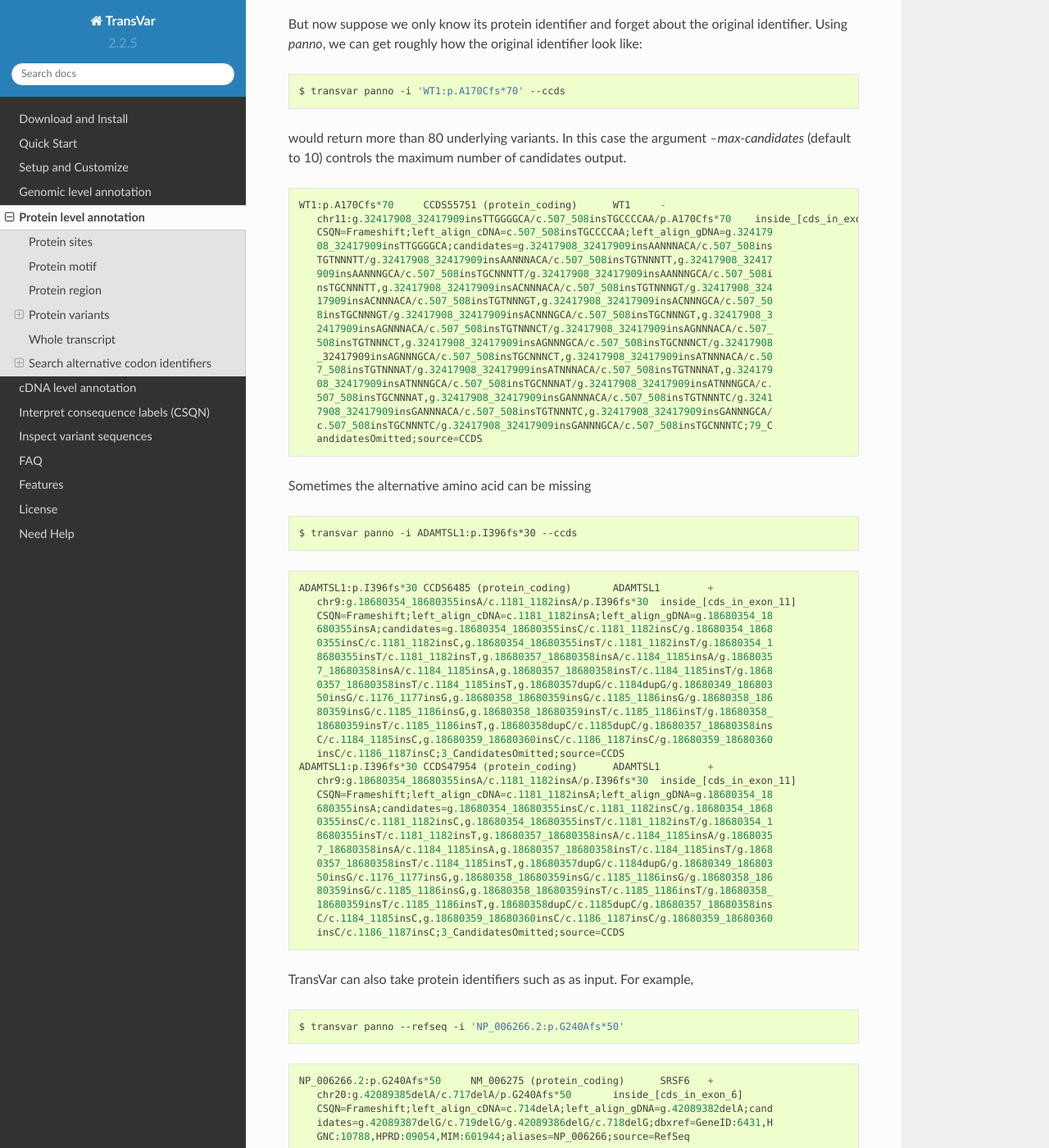
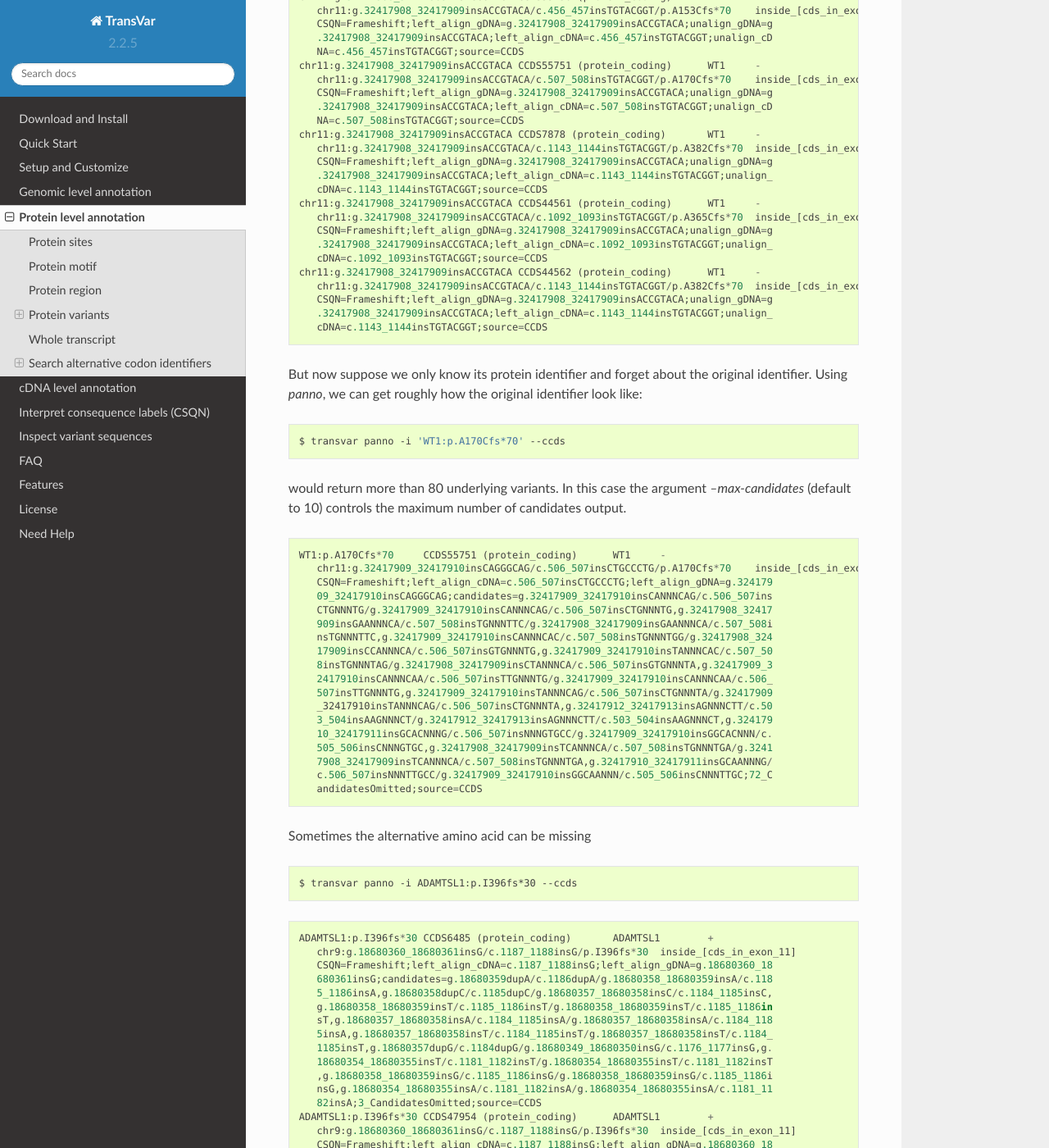
Before and after one commit to zwdzwd/transvar, a Sphinx documentation site: the page built from docs/source/annotation_from_protein_level.rst, in a window 1280 px wide and 1400 px high, scrolled down 4594 px. Shown: the whole window at 82% size. Built offline with Sphinx 7.4.7 and the Read the Docs theme 2.0.0, drawn with Linux system fonts in a browser that asks for light colours; some of the changed text lies outside the part shown.

Commit message:
update documentation

```diff
--- a/docs/source/annotation_from_protein_level.rst
+++ b/docs/source/annotation_from_protein_level.rst
@@ -186,18 +186,39 @@
 Frame-shift variants
 ^^^^^^^^^^^^^^^^^^^^^^^
 
+Frame-shift variants can be results of either insertion or deletion. In the cases where both are plausible the variants are prioritized by the length of the insertion/deletion. Mutations of smallest variants are given as the most likely inference. Other candidates are in given in the `candidates` field.
+
+.. code:: bash
+
+   $ transvar panno --refseq -i 'PTEN:p.T319fs*1'
+
+::
+
+
+In this example, both deletion `c.950_953delTACT` and insertion `c.954_955insTA` are possible. Both insertion involves fewer nucleotides and is chosen as the most likely inference. Deletion is given in the `candidates` tag.
+
+The `candidates` field shows the right-aligned genomic, right-aligned cDNA, left-aligned genomic and left-aligned cDNA identifiers separated by `/`.
+
 .. code:: bash
 
    $ transvar panno --ccds -i 'A1BG:p.G132fs*2'
-
-The `candidate` field shows the right-aligned genomic, right-aligned cDNA, left-aligned genomic and left-aligned cDNA identifiers separated by `/`.
 
 ::
 
    A1BG:p.G132fs*2	CCDS12976 (protein_coding)	A1BG	-
       chr19:g.58863868delC/c.395delG/p.G132fs*2	inside_[cds_in_exon_4]
       CSQN=Frameshift;left_align_cDNA=c.394delG;left_align_gDNA=g.58863867delC;cand
-      idates=g.58863873delG/c.393delC/g.58863869delG/c.389delC;source=CCDS
+      idates=g.58863873delG/c.393delC/g.58863869delG/c.389delC,g.58863867_58863868i
+      nsTAAT/c.394_395insATTA/g.58863867_58863868insTAAT/c.394_395insATTA,g.5886386
+      7_58863868insTAGT/c.394_395insACTA/g.58863867_58863868insTAGT/c.394_395insACT
+      A,g.58863867_58863868insTACA/c.394_395insTGTA/g.58863867_58863868insTACA/c.39
+      4_395insTGTA,g.58863867_58863868insTATG/c.394_395insCATA/g.58863867_58863868i
+      nsTATG/c.394_395insCATA,g.58863867_58863868insTACG/c.394_395insCGTA/g.5886386
+      7_58863868insTACG/c.394_395insCGTA,g.58863867_58863868insTAAG/c.394_395insCTT
+      A/g.58863867_58863868insTAAG/c.394_395insCTTA,g.58863867_58863868insTAAA/c.39
+      4_395insTTTA/g.58863867_58863868insTAAA/c.394_395insTTTA,g.58863867_58863868i
+      nsTAGG/c.394_395insCCTA/g.58863867_58863868insTAGG/c.394_395insCCTA;4_Candida
+      tesOmitted;source=CCDS
 
 Frameshift variants can be difficult since there might be too many valid underlying nucleotide variants.
 Suppose we have a relatively long insertion,
@@ -245,22 +266,22 @@
 ::
 
    WT1:p.A170Cfs*70	CCDS55751 (protein_coding)	WT1	-
-      chr11:g.32417908_32417909insTTGGGGCA/c.507_508insTGCCCCAA/p.A170Cfs*70	inside_[cds_in_exons_[7,8,9]]
-      CSQN=Frameshift;left_align_cDNA=c.507_508insTGCCCCAA;left_align_gDNA=g.324179
-      08_32417909insTTGGGGCA;candidates=g.32417908_32417909insAANNNACA/c.507_508ins
-      TGTNNNTT/g.32417908_32417909insAANNNACA/c.507_508insTGTNNNTT,g.32417908_32417
-      909insAANNNGCA/c.507_508insTGCNNNTT/g.32417908_32417909insAANNNGCA/c.507_508i
-      nsTGCNNNTT,g.32417908_32417909insACNNNACA/c.507_508insTGTNNNGT/g.32417908_324
-      17909insACNNNACA/c.507_508insTGTNNNGT,g.32417908_32417909insACNNNGCA/c.507_50
-      8insTGCNNNGT/g.32417908_32417909insACNNNGCA/c.507_508insTGCNNNGT,g.32417908_3
-      2417909insAGNNNACA/c.507_508insTGTNNNCT/g.32417908_32417909insAGNNNACA/c.507_
-      508insTGTNNNCT,g.32417908_32417909insAGNNNGCA/c.507_508insTGCNNNCT/g.32417908
-      _32417909insAGNNNGCA/c.507_508insTGCNNNCT,g.32417908_32417909insATNNNACA/c.50
-      7_508insTGTNNNAT/g.32417908_32417909insATNNNACA/c.507_508insTGTNNNAT,g.324179
-      08_32417909insATNNNGCA/c.507_508insTGCNNNAT/g.32417908_32417909insATNNNGCA/c.
-      507_508insTGCNNNAT,g.32417908_32417909insGANNNACA/c.507_508insTGTNNNTC/g.3241
-      7908_32417909insGANNNACA/c.507_508insTGTNNNTC,g.32417908_32417909insGANNNGCA/
-      c.507_508insTGCNNNTC/g.32417908_32417909insGANNNGCA/c.507_508insTGCNNNTC;79_C
+      chr11:g.32417909_32417910insCAGGGCAG/c.506_507insCTGCCCTG/p.A170Cfs*70	inside_[cds_in_exons_[7,8,9]]
+      CSQN=Frameshift;left_align_cDNA=c.506_507insCTGCCCTG;left_align_gDNA=g.324179
+      09_32417910insCAGGGCAG;candidates=g.32417909_32417910insCANNNCAG/c.506_507ins
+      CTGNNNTG/g.32417909_32417910insCANNNCAG/c.506_507insCTGNNNTG,g.32417908_32417
+      909insGAANNNCA/c.507_508insTGNNNTTC/g.32417908_32417909insGAANNNCA/c.507_508i
+      nsTGNNNTTC,g.32417909_32417910insCANNNCAC/c.507_508insTGNNNTGG/g.32417908_324
+      17909insCCANNNCA/c.506_507insGTGNNNTG,g.32417909_32417910insTANNNCAC/c.507_50
+      8insTGNNNTAG/g.32417908_32417909insCTANNNCA/c.506_507insGTGNNNTA,g.32417909_3
+      2417910insCANNNCAA/c.506_507insTTGNNNTG/g.32417909_32417910insCANNNCAA/c.506_
+      507insTTGNNNTG,g.32417909_32417910insTANNNCAG/c.506_507insCTGNNNTA/g.32417909
+      _32417910insTANNNCAG/c.506_507insCTGNNNTA,g.32417912_32417913insAGNNNCTT/c.50
+      3_504insAAGNNNCT/g.32417912_32417913insAGNNNCTT/c.503_504insAAGNNNCT,g.324179
+      10_32417911insGCACNNNG/c.506_507insNNNGTGCC/g.32417909_32417910insGGCACNNN/c.
+      505_506insCNNNGTGC,g.32417908_32417909insTCANNNCA/c.507_508insTGNNNTGA/g.3241
+      7908_32417909insTCANNNCA/c.507_508insTGNNNTGA,g.32417910_32417911insGCAANNNG/
+      c.506_507insNNNTTGCC/g.32417909_32417910insGGCAANNN/c.505_506insCNNNTTGC;72_C
       andidatesOmitted;source=CCDS
 
 Sometimes the alternative amino acid can be missing
@@ -272,31 +293,31 @@
 ::
 
    ADAMTSL1:p.I396fs*30	CCDS6485 (protein_coding)	ADAMTSL1	+
-      chr9:g.18680354_18680355insA/c.1181_1182insA/p.I396fs*30	inside_[cds_in_exon_11]
-      CSQN=Frameshift;left_align_cDNA=c.1181_1182insA;left_align_gDNA=g.18680354_18
-      680355insA;candidates=g.18680354_18680355insC/c.1181_1182insC/g.18680354_1868
-      0355insC/c.1181_1182insC,g.18680354_18680355insT/c.1181_1182insT/g.18680354_1
-      8680355insT/c.1181_1182insT,g.18680357_18680358insA/c.1184_1185insA/g.1868035
-      7_18680358insA/c.1184_1185insA,g.18680357_18680358insT/c.1184_1185insT/g.1868
-      0357_18680358insT/c.1184_1185insT,g.18680357dupG/c.1184dupG/g.18680349_186803
-      50insG/c.1176_1177insG,g.18680358_18680359insG/c.1185_1186insG/g.18680358_186
-      80359insG/c.1185_1186insG,g.18680358_18680359insT/c.1185_1186insT/g.18680358_
-      18680359insT/c.1185_1186insT,g.18680358dupC/c.1185dupC/g.18680357_18680358ins
-      C/c.1184_1185insC,g.18680359_18680360insC/c.1186_1187insC/g.18680359_18680360
-      insC/c.1186_1187insC;3_CandidatesOmitted;source=CCDS
+      chr9:g.18680360_18680361insG/c.1187_1188insG/p.I396fs*30	inside_[cds_in_exon_11]
+      CSQN=Frameshift;left_align_cDNA=c.1187_1188insG;left_align_gDNA=g.18680360_18
+      680361insG;candidates=g.18680359dupA/c.1186dupA/g.18680358_18680359insA/c.118
+      5_1186insA,g.18680358dupC/c.1185dupC/g.18680357_18680358insC/c.1184_1185insC,
+      g.18680358_18680359insT/c.1185_1186insT/g.18680358_18680359insT/c.1185_1186in
+      sT,g.18680357_18680358insA/c.1184_1185insA/g.18680357_18680358insA/c.1184_118
+      5insA,g.18680357_18680358insT/c.1184_1185insT/g.18680357_18680358insT/c.1184_
+      1185insT,g.18680357dupG/c.1184dupG/g.18680349_18680350insG/c.1176_1177insG,g.
+      18680354_18680355insT/c.1181_1182insT/g.18680354_18680355insT/c.1181_1182insT
+      ,g.18680358_18680359insG/c.1185_1186insG/g.18680358_18680359insG/c.1185_1186i
+      nsG,g.18680354_18680355insA/c.1181_1182insA/g.18680354_18680355insA/c.1181_11
+      82insA;3_CandidatesOmitted;source=CCDS
    ADAMTSL1:p.I396fs*30	CCDS47954 (protein_coding)	ADAMTSL1	+
-      chr9:g.18680354_18680355insA/c.1181_1182insA/p.I396fs*30	inside_[cds_in_exon_11]
-      CSQN=Frameshift;left_align_cDNA=c.1181_1182insA;left_align_gDNA=g.18680354_18
-      680355insA;candidates=g.18680354_18680355insC/c.1181_1182insC/g.18680354_1868
-      0355insC/c.1181_1182insC,g.18680354_18680355insT/c.1181_1182insT/g.18680354_1
-      8680355insT/c.1181_1182insT,g.18680357_18680358insA/c.1184_1185insA/g.1868035
-      7_18680358insA/c.1184_1185insA,g.18680357_18680358insT/c.1184_1185insT/g.1868
-      0357_18680358insT/c.1184_1185insT,g.18680357dupG/c.1184dupG/g.18680349_186803
-      50insG/c.1176_1177insG,g.18680358_18680359insG/c.1185_1186insG/g.18680358_186
-      80359insG/c.1185_1186insG,g.18680358_18680359insT/c.1185_1186insT/g.18680358_
-      18680359insT/c.1185_1186insT,g.18680358dupC/c.1185dupC/g.18680357_18680358ins
-      C/c.1184_1185insC,g.18680359_18680360insC/c.1186_1187insC/g.18680359_18680360
-      insC/c.1186_1187insC;3_CandidatesOmitted;source=CCDS
+      chr9:g.18680360_18680361insG/c.1187_1188insG/p.I396fs*30	inside_[cds_in_exon_11]
+      CSQN=Frameshift;left_align_cDNA=c.1187_1188insG;left_align_gDNA=g.18680360_18
+      680361insG;candidates=g.18680359dupA/c.1186dupA/g.18680358_18680359insA/c.118
+      5_1186insA,g.18680358dupC/c.1185dupC/g.18680357_18680358insC/c.1184_1185insC,
+      g.18680358_18680359insT/c.1185_1186insT/g.18680358_18680359insT/c.1185_1186in
+      sT,g.18680357_18680358insA/c.1184_1185insA/g.18680357_18680358insA/c.1184_118
+      5insA,g.18680357_18680358insT/c.1184_1185insT/g.18680357_18680358insT/c.1184_
+      1185insT,g.18680357dupG/c.1184dupG/g.18680349_18680350insG/c.1176_1177insG,g.
+      18680354_18680355insT/c.1181_1182insT/g.18680354_18680355insT/c.1181_1182insT
+      ,g.18680358_18680359insG/c.1185_1186insG/g.18680358_18680359insG/c.1185_1186i
+      nsG,g.18680354_18680355insA/c.1181_1182insA/g.18680354_18680355insA/c.1181_11
+      82insA;3_CandidatesOmitted;source=CCDS
 
 
 TransVar can also take protein identifiers such as  as input. For example,
@@ -309,9 +330,9 @@
 ::
 
    NP_006266.2:p.G240Afs*50	NM_006275 (protein_coding)	SRSF6	+
-      chr20:g.42089385delA/c.717delA/p.G240Afs*50	inside_[cds_in_exon_6]
-      CSQN=Frameshift;left_align_cDNA=c.714delA;left_align_gDNA=g.42089382delA;cand
-      idates=g.42089387delG/c.719delG/g.42089386delG/c.718delG;dbxref=GeneID:6431,H
+      chr20:g.42089387delG/c.719delG/p.G240Afs*50	inside_[cds_in_exon_6]
+      CSQN=Frameshift;left_align_cDNA=c.718delG;left_align_gDNA=g.42089386delG;cand
+      idates=g.42089385delA/c.717delA/g.42089382delA/c.714delA;dbxref=GeneID:6431,H
       GNC:10788,HPRD:09054,MIM:601944;aliases=NP_006266;source=RefSeq
 
 The output gives the exact details of the mutation on the DNA levels, properly right-aligned. The `candidates` fields also include other equally-likely mutation identifiers. `candidates` have the format `[right-align-gDNA]/[right-align-cDNA]/[left-align-gDNA]/[left-align-cDNA]` for each hit and `,` separation between hits.
--- a/transvar/version.py
+++ b/transvar/version.py
@@ -1 +1 @@
-__version__ = '2.2.13.20160723'
+__version__ = '2.2.14.20161002'
```
Also changed, not shown: other parts of docs/source/annotation_from_protein_level.rst (+6 -6 lines).
